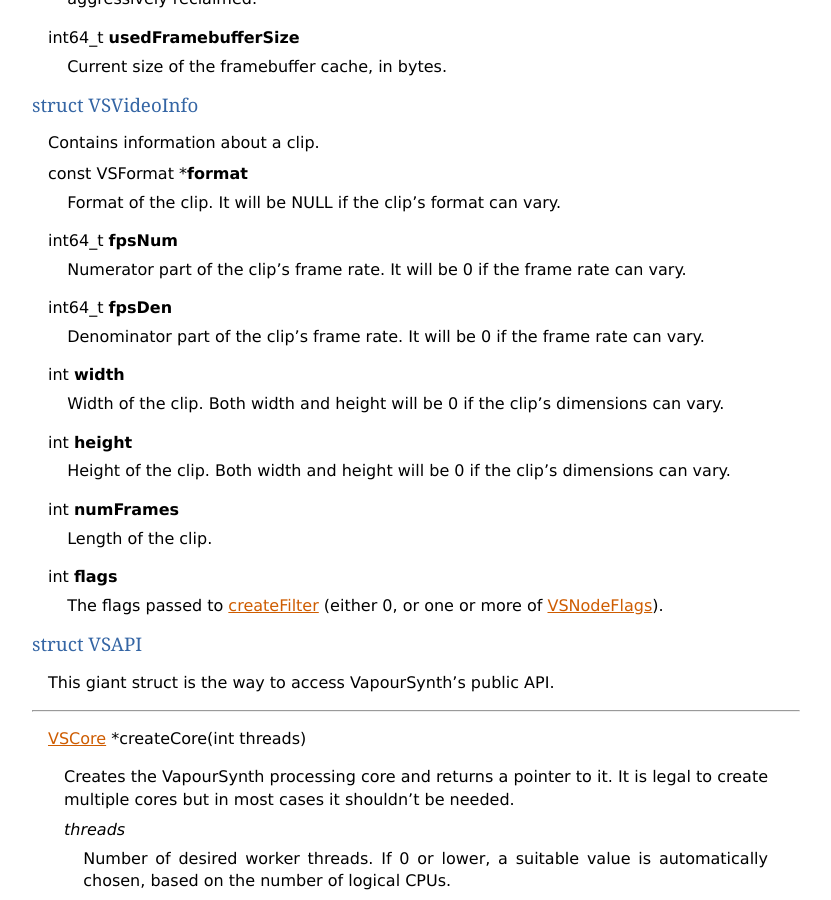
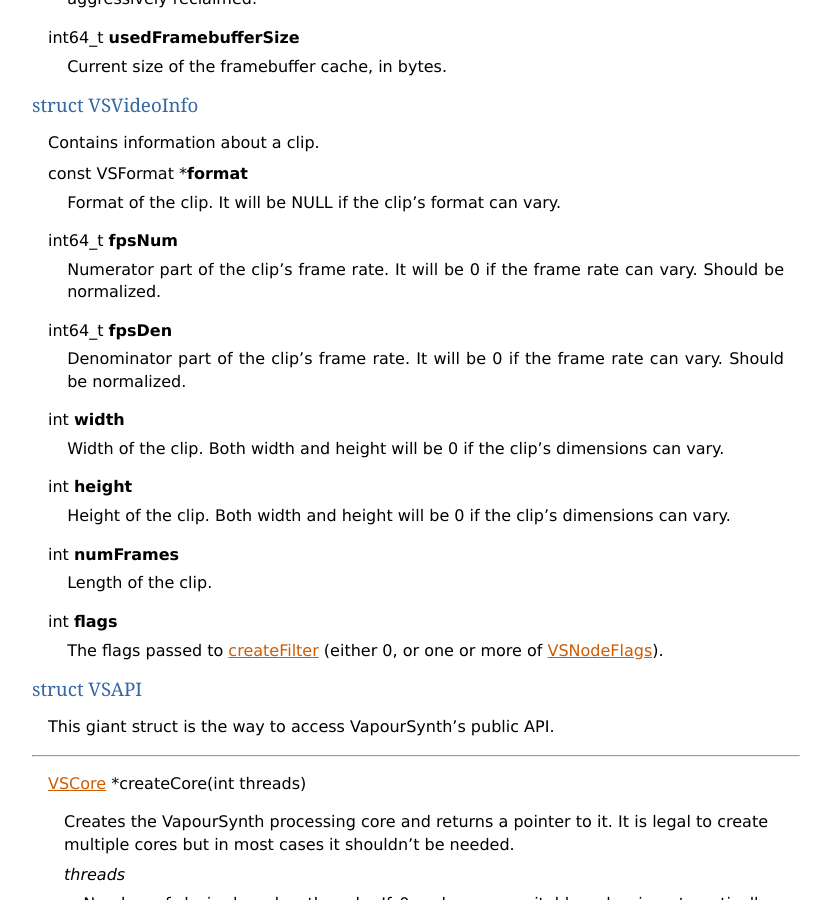
Before and after one commit to vapoursynth/vapoursynth, a Sphinx documentation site: the page built from doc/api/vapoursynth.h.rst, in a window 1280 px wide and 900 px high, scrolled down 11905 px. Shown: the whole window, without its empty margins (48-879 px from the left). Built offline with Sphinx 7.4.7, drawn with Linux system fonts in a browser that asks for light colours; formulas are drawn with MathJax 3.

Commit message:
Framerate should be normalized

```diff
--- a/doc/api/vapoursynth.h.rst
+++ b/doc/api/vapoursynth.h.rst
@@ -807,12 +807,12 @@
    .. c:member:: int64_t fpsNum
 
       Numerator part of the clip's frame rate. It will be 0 if the frame
-      rate can vary.
+      rate can vary. Should be normalized.
 
    .. c:member:: int64_t fpsDen
 
       Denominator part of the clip's frame rate. It will be 0 if the frame
-      rate can vary.
+      rate can vary. Should be normalized.
 
    .. c:member:: int width
 
```
